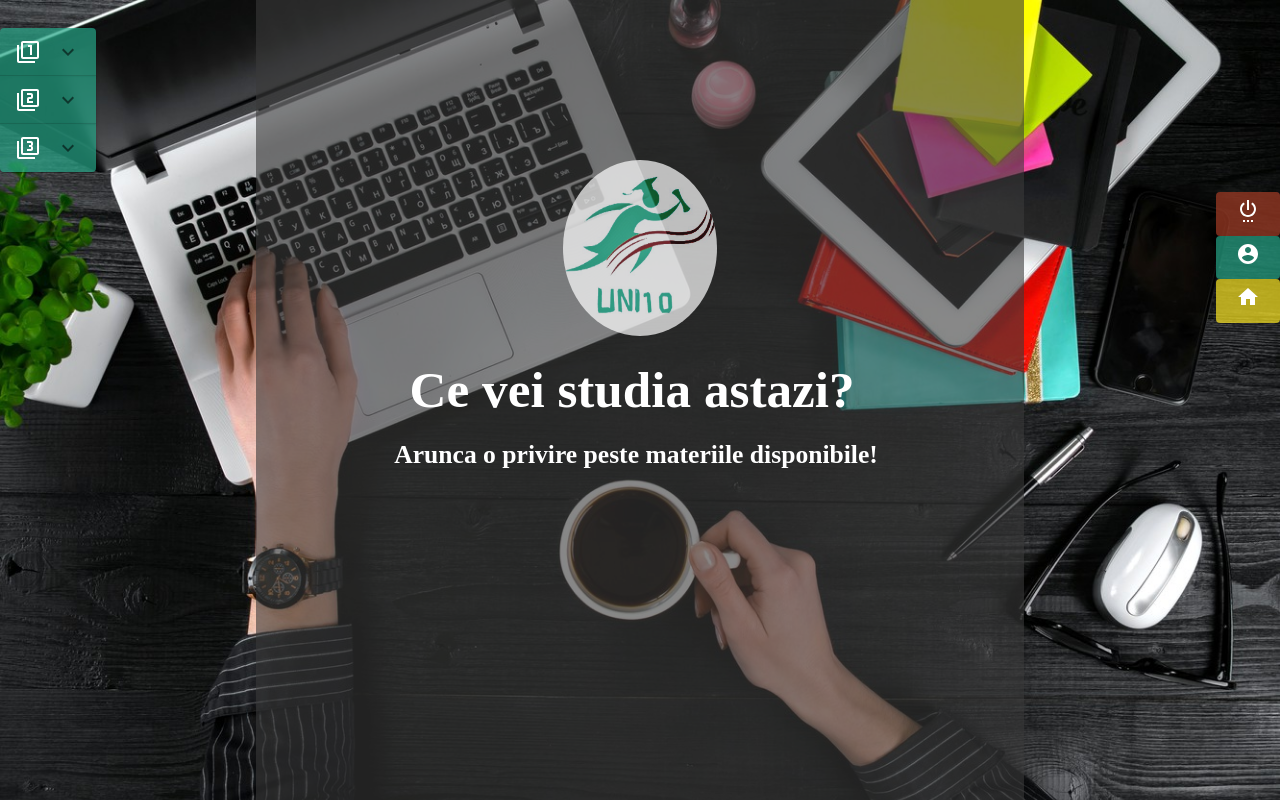
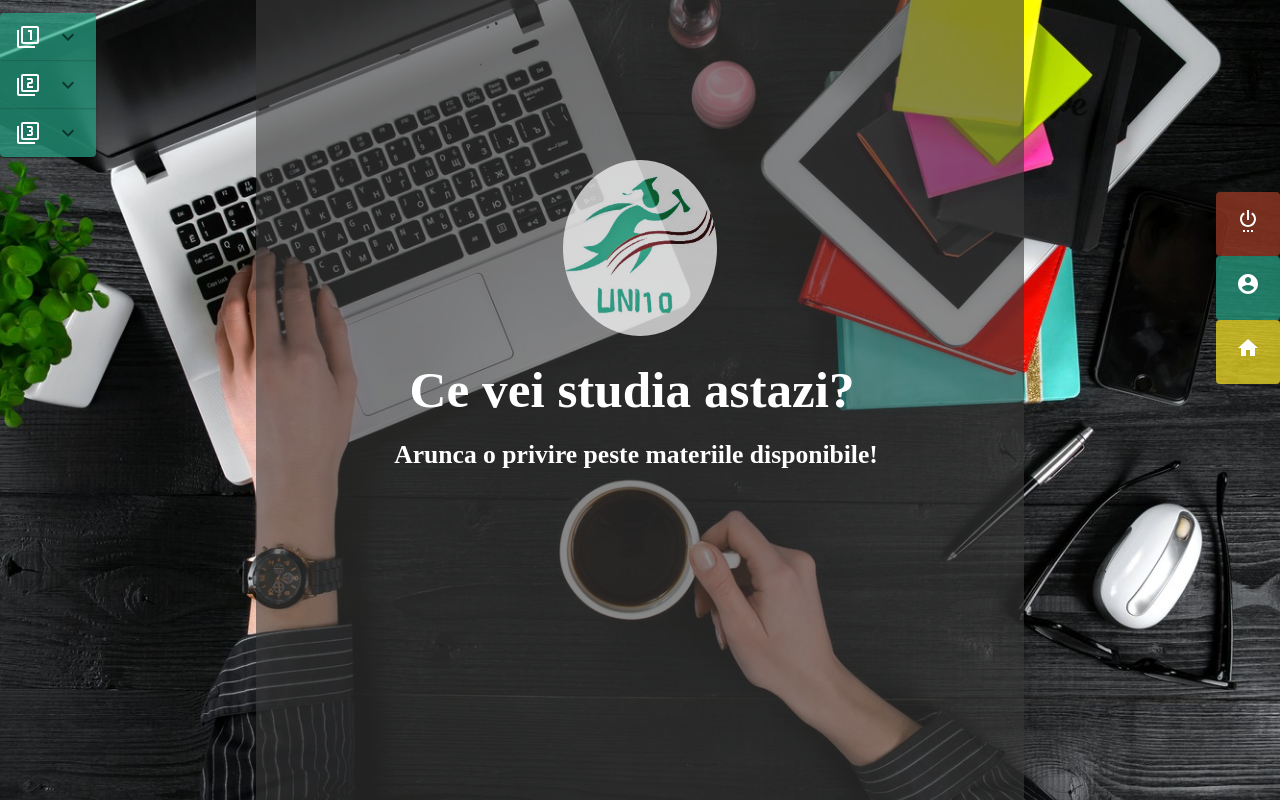
Before and after one commit to UNI10-Team/frontend, a React (Create React App) app: page /student/courses in a window 1280 px wide. Built offline with nearby package versions, Linux system fonts and the light colour scheme.

Commit message:
updated left and right components

```diff
--- a/src/components/home/student-home/StudentHomePage.css
+++ b/src/components/home/student-home/StudentHomePage.css
@@ -23,8 +23,8 @@
 }
 .button-turnoff-home, .button-profile-home {
     display: block !important;
-    height: 10%;
-    width: 5%;
+    height: 5vw;
+    width: 5vw;
     text-align: center;
     left: 95%;
 }
--- a/src/components/home/teacher-home/TeacherHomePage.css
+++ b/src/components/home/teacher-home/TeacherHomePage.css
@@ -21,8 +21,8 @@
 }
 .button-turnoff-home, .button-profile-home {
     display: block !important;
-    height: 10%;
-    width: 5%;
+    /*height: 10%;*/
+    /*width: 5%;*/
     text-align: center;
     left: 95%;
 }
--- a/src/components/left-menu/LeftMenuComponent.css
+++ b/src/components/left-menu/LeftMenuComponent.css
@@ -1,7 +1,7 @@
 .panel-1 {
     width: fit-content;
     background: rgba(39, 167, 136, 0.69) !important;
-    margin-top: -23% !important;
+    margin-top: -29% !important;
 }
 
 .panel {
--- a/src/components/left-menu/LeftMenuComponent.tsx
+++ b/src/components/left-menu/LeftMenuComponent.tsx
@@ -25,7 +25,7 @@ export class LeftMenuComponent extends Component<LeftMenuComponentProperties, Le
     render() {
         const messages = bundle.messages;
         return (
-            <div className={"panel-div"}>
+            <div>
                 <LightTooltip title={`${messages.YEAR} 1`} placement={"right"} >
                     <ExpansionPanel className={"panel-1"}>
                         <ExpansionPanelSummary expandIcon={<ExpandMoreIcon/>} >
--- a/src/components/login/Login.tsx
+++ b/src/components/login/Login.tsx
@@ -73,6 +73,7 @@ export class Login extends Component<LoginProperties, LoginState> {
 
                         console.log(username);
                     }}>
+
                         <div className={"lets-go-text"}>{messages.LET_S_GO}</div>
                     </button>
                 </div>
--- a/src/components/profile/Profile.css
+++ b/src/components/profile/Profile.css
@@ -6,23 +6,6 @@
     margin-left: 10%;
     margin-right: 10%;
     align-items: center;
-}
-.button-home, .button-turnoff {
-    display: block !important;
-    height: 10%;
-    width: 5%;
-    text-align: center;
-    left: 95%;
-}
-.button-turnoff{
-    margin-top: 15% !important;
-}
-
-.button-home {
-    background: rgba(255, 233, 36, 0.69) !important;
-}
-.button-turnoff {
-    background: rgba(167, 62, 39, 0.69) !important;
 }
 
 .profile-icon-student {
--- a/src/components/right-menu/RightMenuComponent.css
+++ b/src/components/right-menu/RightMenuComponent.css
@@ -1,7 +1,7 @@
 .button-home, .button-profile, .button-turnoff {
     display: block !important;
-    height: 10%;
-    width: 5%;
+    height: 5vw;
+    width: 5vw;
     text-align: center;
     left: 95%;
 }
--- a/src/components/right-menu/RightMenuComponent.tsx
+++ b/src/components/right-menu/RightMenuComponent.tsx
@@ -26,7 +26,7 @@ export class RightMenuComponent extends Component<RightMenuComponentProperties,
                 <Button className={"button-profile"} onClick={()=>history.push(`/${this.props.role}/profile`)}>
                     <AccountCircle className={"white-icon"}/>
                 </Button>
-                <Button className={"button-home"} onClick={()=>history.push('/teacher/home')}>
+                <Button className={"button-home"} onClick={()=>history.push(`/${this.props.role}/home`)}>
                     <Home className={"white-icon"}/>
                 </Button>
             </div>
```
